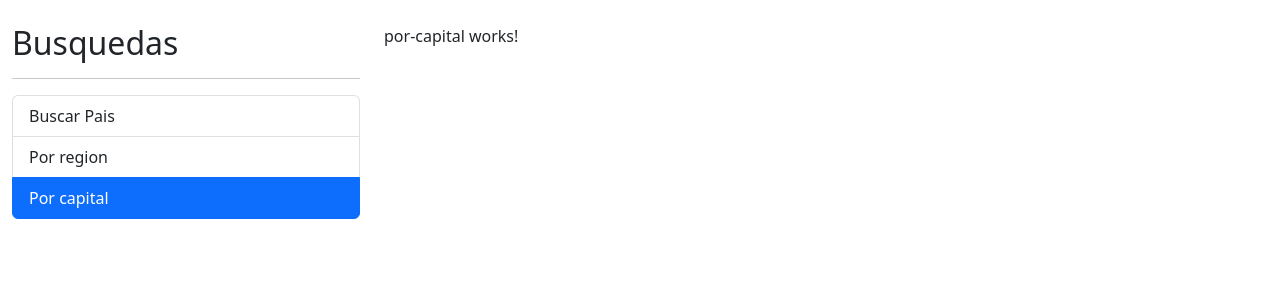
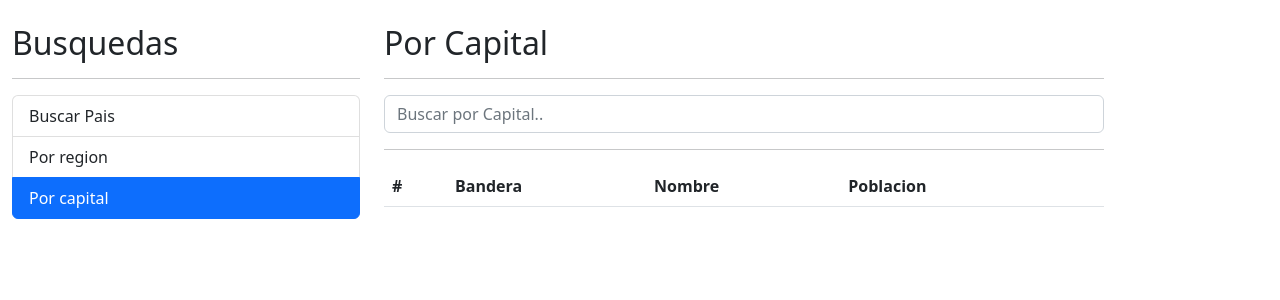
Before and after one commit to NoelDevs17/PaisesApp, an Angular app: page /capital in a window 1280 px wide. Shown: the top 300 px of the page. Built offline with nearby package versions, Linux system fonts and the light colour scheme.

Commit message:
-Mas cambios

```diff
--- a/src/app/pais/components/pais-input/pais-input.component.html
+++ b/src/app/pais/components/pais-input/pais-input.component.html
@@ -4,6 +4,7 @@
     name="termino"
     class="form-control"
     [(ngModel)]="termino"
-    placeholder="Buscar Pais..."
+    [placeholder]="placeholder"
+    (input)="teclaPresionada($event)"
   />
 </form>
--- a/src/app/pais/components/pais-input/pais-input.component.ts
+++ b/src/app/pais/components/pais-input/pais-input.component.ts
@@ -1,7 +1,9 @@
-import { Component, OnInit } from '@angular/core';
+import { Component, OnInit, Output,EventEmitter, Input } from '@angular/core';
 import { PaisService } from '../../services/pais.service';
 import { Country } from '../../interfaces/pais.interface';
-import { Observable, observable } from 'rxjs';
+import { Observable, Subject, observable } from 'rxjs';
+import {  debounceTime } from 'rxjs/operators';
+import { ThisReceiver } from '@angular/compiler';
 
 @Component({
   selector: 'app-pais-input',
@@ -10,16 +12,33 @@ import { Observable, observable } from 'rxjs';
 })
 export class PaisInputComponent implements OnInit {
 
+  @Output() onEnter: EventEmitter<string> = new EventEmitter();
+  @Output() onDebounce: EventEmitter<string> = new EventEmitter();
+
+  @Input() placeholder: string = '';
+  debouncer: Subject<string> = new Subject();
+
+
   termino: string = '';
   paises: Country[] = [];
+
+
   constructor(private paisService: PaisService) { }
+  ngOnInit() {
+    this.debouncer.pipe(
+      debounceTime(300)
+    ).subscribe(valor => {
+      this.onDebounce.emit(valor);
 
-  ngOnInit(): void {
+    })
   }
 
   buscar(){
+    this.onEnter.emit(this.termino)
+  }
 
-
+  teclaPresionada(event: any){
+    this.debouncer.next(this.termino);
 
   }
 
--- a/src/app/pais/components/pais-tabla/pais-tabla.component.html
+++ b/src/app/pais/components/pais-tabla/pais-tabla.component.html
@@ -16,7 +16,7 @@
         <td>
           <img src="{{pais.flag}}" class="small-flag">
         </td>
-        <td>{{pais.name}}</td>
+        <td> {{pais.capital}},{{pais.name}}</td>
         <td>{{pais.population | number}}</td>
         <td>
             <a [routerLink]="['/pais', pais.cca2]" routerLinkActive="router-link-active" >Ver...</a>
--- a/src/app/pais/components/pais-tabla/pais-tabla.component.ts
+++ b/src/app/pais/components/pais-tabla/pais-tabla.component.ts
@@ -9,6 +9,7 @@ import { Country } from '../../interfaces/pais.interface';
 export class PaisTablaComponent implements OnInit {
 
 @Input() paises:Country[]=[]
+@Input() capital:Country[]=[]
 
   constructor() { }
 
--- a/src/app/pais/pages/por-capital/por-capital.component.html
+++ b/src/app/pais/pages/por-capital/por-capital.component.html
@@ -1 +1,23 @@
-<p>por-capital works!</p>
+<h2>Por Capital</h2>
+<hr />
+
+<div class="row">
+  <div class="col">
+    <app-pais-input
+    (onEnter)="buscar($event)"
+    placeholder="Buscar por Capital.."
+>
+  </app-pais-input>
+  </div>
+</div>
+
+<hr />
+<div *ngIf="Error" class="alert alert-danger">
+    No se encontro nade con el termino {{termino}}
+</div>
+
+<div *ngIf="!Error" class="row">
+  <div class="col">
+    <app-pais-tabla [paises]="paises"></app-pais-tabla>
+  </div>
+</div>
--- a/src/app/pais/pages/por-capital/por-capital.component.ts
+++ b/src/app/pais/pages/por-capital/por-capital.component.ts
@@ -1,15 +1,34 @@
-import { Component, OnInit } from '@angular/core';
+import { Component, Input, OnInit } from '@angular/core';
+import { PaisService } from '../../services/pais.service';
+import { Country } from '../../interfaces/pais.interface';
 
 @Component({
   selector: 'app-por-capital',
-  templateUrl: './por-capital.component.html',
-  styleUrls: ['./por-capital.component.css']
+  templateUrl: './por-capital.component.html'
 })
-export class PorCapitalComponent implements OnInit {
+export class PorCapitalComponent  {
 
-  constructor() { }
 
-  ngOnInit(): void {
+
+  termino: string = '';
+  Error: boolean= false;
+  paises : Country[] = [];
+  constructor(private paisService: PaisService) { }
+
+  buscar(termino: string){
+    this.Error = false
+    this.termino = termino;
+
+
+     this.paisService.buscarCapital(termino).subscribe(
+      (paises) => {
+        console.log(this.paises, 'Noel ');
+        return this.paises = paises
+      }, (err) => {
+     this.Error = true;
+     this.paises = []
+      });
   }
 
+
 }
--- a/src/app/pais/pages/por-pais/por-pais.component.html
+++ b/src/app/pais/pages/por-pais/por-pais.component.html
@@ -3,7 +3,11 @@
 
 <div class="row">
   <div class="col">
-    <app-pais-input></app-pais-input>
+    <app-pais-input
+    (onEnter)="buscar($event)"
+    (onDebounce)="sugerencias($event)"
+    placeholder="Buscar Pais..." >
+  </app-pais-input>
   </div>
 </div>
 
--- a/src/app/pais/pages/por-pais/por-pais.component.ts
+++ b/src/app/pais/pages/por-pais/por-pais.component.ts
@@ -1,22 +1,26 @@
-import { Component, OnInit } from '@angular/core';
+import { Component, Input, OnInit } from '@angular/core';
 import { Country } from '../../interfaces/pais.interface';
 import { PaisService } from '../../services/pais.service';
 
 @Component({
   selector: 'app-por-pais',
-  templateUrl: './por-pais.component.html',
-  styleUrls: ['./por-pais.component.css']
+  templateUrl: './por-pais.component.html'
 })
 export class PorPaisComponent{
+
+@Input()capital:Country[]=[]
 
   termino: string = '';
   Error: boolean= false;
   paises : Country[] = [];
   constructor(private paisService: PaisService) { }
 
-  buscar(){
+  buscar(termino: string){
     this.Error = false
-    return this.paisService.buscarPais(this.termino).subscribe(
+    this.termino = termino;
+
+
+     this.paisService.buscarPais(this.termino).subscribe(
       (paises) => {
         return this.paises = paises
       }, (err) => {
@@ -24,6 +28,8 @@ export class PorPaisComponent{
      this.paises = []
       });
   }
-
-
+  sugerencias(termino: string ){
+    this.Error = false;
+    //TODO-Crear sugerencias
+  }
 }
--- a/src/app/pais/services/pais.service.ts
+++ b/src/app/pais/services/pais.service.ts
@@ -17,8 +17,10 @@ buscarPais(termino: string): Observable<Country[]> {
 
   const url = `${this.apiUrl}/name/${termino}`;
   return this.http.get<Country[]>(url);
-
-
 }
 
+buscarCapital(termino: string):Observable<Country[]>{
+  const url = `${this.apiUrl}/capital/${termino}`;
+  return this.http.get<Country[]>(url);
 }
+}
```
Also changed, not shown: src/app/pais/pages/por-capital/por-capital.component.css (deleted), src/app/pais/pages/por-pais/por-pais.component.css (deleted), 1 other file (tests, documents, lock files or other folders).
